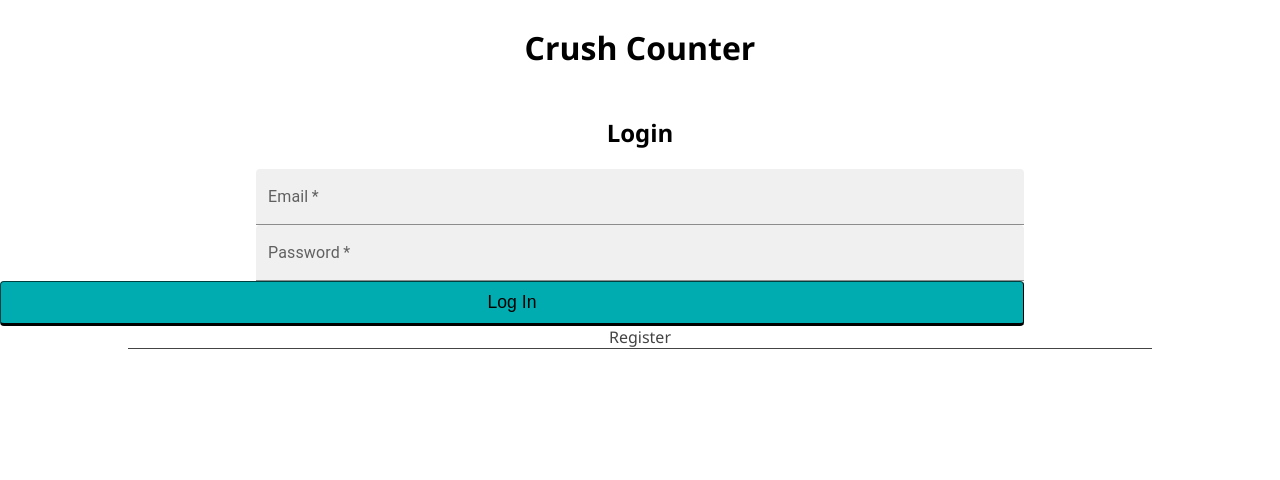
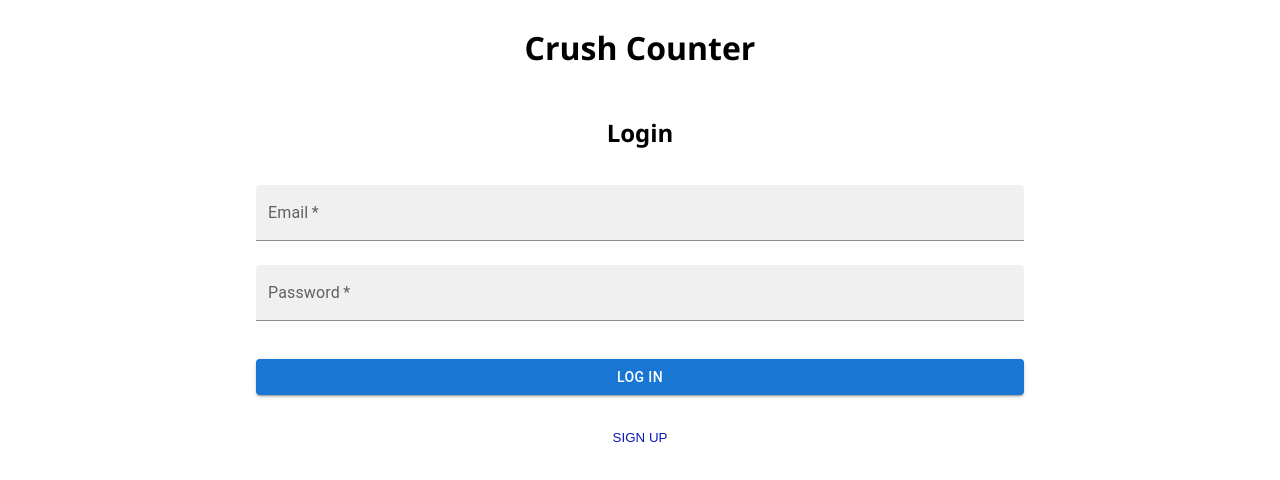
Before and after one commit to Alcamara/prime-solo-project-Crush-Counter, a React (Create React App) app: page /#/main in a window 1280 px wide. Before the commit this address led to /#/user. Shown: the top 480 px of the page. Built offline with nearby package versions, Linux system fonts and the light colour scheme; no server answers.

Commit message:
update login page

```diff
--- a/src/components/App/App.css
+++ b/src/components/App/App.css
@@ -29,10 +29,9 @@ Button
 .btn {
   display: inline-block;
   padding: 10px 20px;
-  border-color: #014041;
+  color: #0d18bc;
   border-width: 1px 1px 3px;
   border-radius: 4px;
-  background-color: #00acb0;
   font-size: 1.1rem;
   outline: 0;
   cursor: pointer;
@@ -121,3 +120,23 @@ Form Treatment
   margin: 0 auto;
 
 }
+
+.login-btn-section{
+  display: flex;
+  justify-content: center;
+  margin: 30px 0;
+}
+
+.login-btn-section > .login-btn{
+  width: 60%;
+}
+
+.CA-btn{
+  color: #0d18bc;
+  background-color: white;
+  border-style: none;
+}
+
+.CA-btn:hover{
+  color:#444
+}
--- a/src/components/LoginForm/LoginForm.jsx
+++ b/src/components/LoginForm/LoginForm.jsx
@@ -3,6 +3,8 @@ import { useDispatch } from 'react-redux';
 import {useSelector} from 'react-redux';
 //MUI
 import TextField from '@mui/material/TextField';
+import InputLabel from '@mui/material/InputLabel';
+import Button from '@mui/material/Button';
 
 function LoginForm() {
   const [username, setUsername] = useState('');
@@ -49,7 +51,7 @@ function LoginForm() {
             required
             value={username}
             onChange={(event) => setUsername(event.target.value)}
-
+            margin='normal'
           />
 
 
@@ -63,11 +65,19 @@ function LoginForm() {
             required
             value={password}
             onChange={(event) => setPassword(event.target.value)}
+            margin='normal'
           />
 
       </div>
-      <div>
-        <input className="btn" type="submit" name="submit" value="Log In" />
+      <div className='login-btn-section'>
+
+        <Button
+          className='login-btn'
+          variant='contained'
+          onClick={login}
+        >
+          LOG IN
+        </Button>
       </div>
     </form>
     </div>
--- a/src/components/LoginPage/LoginPage.jsx
+++ b/src/components/LoginPage/LoginPage.jsx
@@ -11,13 +11,12 @@ function LoginPage() {
 
       <center>
         <button
-          type="button"
-          className="btn btn_asLink"
+          className='CA-btn'
           onClick={() => {
             history.push('/registration');
           }}
         >
-          Register
+          SIGN UP
         </button>
       </center>
     </div>
```
